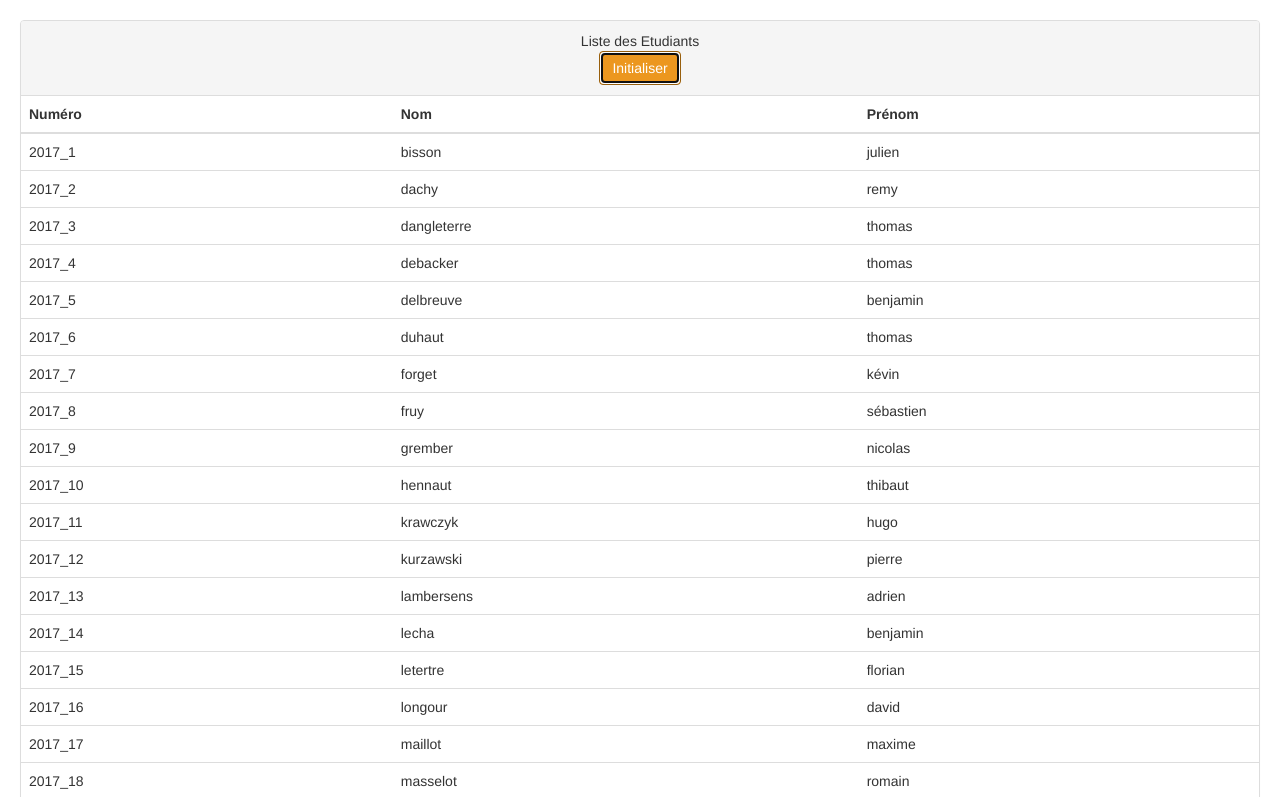
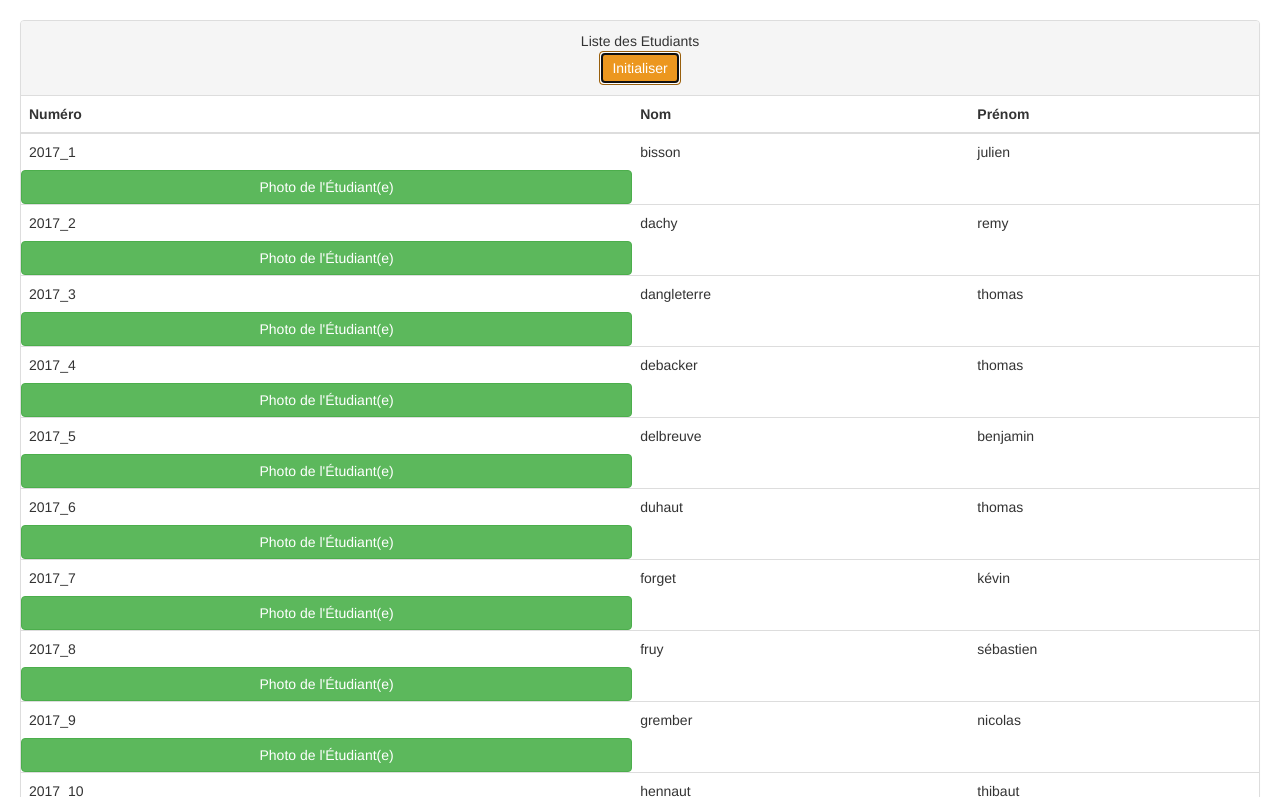
Before and after one commit to Flalal/Gestion-Etudiant, a plain HTML site: page Exemples/louis.thomas/index.html in a window 1280 px wide. Both pictures are taken after a click on the button "Initialiser". Shown: the top 797 px of the page. Drawn offline with nearby package versions, Linux system fonts and the light colour scheme.

Commit message:
modifié :         Exemples/louis.thomas/ajaxCC2.js 	nouveau fichier : Exemples/louis.thomas/avatar-big.png 	nouveau fichier : Exemples/louis.thomas/avatar.png 	nouveau fichier : Exemples/louis.thomas/images.jpg 	modifié :         Exemples/louis.thomas/index.html 	modifié :         Exemples/valentin.lemaitre/ajaxCC2.js

```diff
--- a/Exemples/louis.thomas/ajaxCC2.js
+++ b/Exemples/louis.thomas/ajaxCC2.js
@@ -12,16 +12,27 @@ function fetchJSONFile(path, callback) {
     httpRequest.send();
 }
 
+function afficheImage(){
+	/*var myImg = new Image();
+	myImg.src = 'images.jpg';
+	document.body.appendChild(myImg);*/
+
+	var nouvelleimage=document.createElement("IMG");
+	nouvelleimage.getAttribute("src");
+	document.getElementById('liste des étudiants').appendChild(nouvelleimage);
+	document.getElementById('liste des étudiants').lastChild.setAttribute('src','avatar-big.png');
+
+	//alert("coucou");
+}
 
 function execute() {
-
 	fetchJSONFile('listeIPI1.json', function(data){
-
 		//~ console.log(data);
-
 		// récupere les elements interressants
 		var liste = document.getElementById('liste des étudiants');
 		var modal = document.getElementById('listemodal');
+
+
 
 		// Vide les différentes DIV
 		while (liste.hasChildNodes()) {
@@ -30,9 +41,6 @@ function execute() {
 		while (modal.hasChildNodes()) {
 			modal.removeChild(modal.firstChild);
 		}
-
-
-
 		var index= 0;
 		for (x in data) {
 			//~ console.log(x);
@@ -40,6 +48,7 @@ function execute() {
 
 			//Ajoute chaque étudiant dans la table
 			liste.innerHTML+="<tr class='etudiant' data-toggle='modal' data-target='.bs-example-modal-lg" + index + "'><td>" + data[x].numero + "</td><td>" + data[x].nom + "</td><td>" + data[x].prenom + "</td></tr>";
+			//afficheImage();
 
 			// valeur html
 			var rowue41 = "";
@@ -49,9 +58,43 @@ function execute() {
 			var MoyUe41 = 0;
 			var MoyUe42 = 0;
 
+			// somme des moyennes de toute la promo
+			var somMoy41=0;
+			var somMoy42=0;
+
+			// moyenne pour la promo
+			var moyGen41=0;
+			var moyGen42=0;
+
 			// Somme des coefs par UE
 			var cpt1 = 0;
 			var cpt2 = 0;
+
+			// Somme des coefs par UE
+			var coef1 = 0;
+			var coef2 = 0;
+
+			// creer le bouton pour afficher la photo de l'etudiant x
+			var myImg = new Image();
+			myImg.src = 'images.jpg';
+
+			var butPhoto = document.createElement("button");
+
+			var value="voici la photo";
+
+			butPhoto.setAttribute("type","text");
+			butPhoto.setAttribute("data-toggle","popover");
+			butPhoto.setAttribute("title",data[x].nom);
+			butPhoto.setAttribute("data-content",value);
+			butPhoto.setAttribute("data-placement","right");
+			butPhoto.setAttribute("class","btn btn-success btn-block");
+
+			butPhoto.innerHTML = "Photo de l'Étudiant(e)";
+
+			liste.appendChild(butPhoto);
+
+			//butPhoto.addEventListener("click",afficheImage());
+			//initEventHandlers(butPhoto,'click',function(){afficheImage()});
 
 			// Parcourt l'ue1 de l'etudiant x
 			for (a in data[x].ue41) {
@@ -59,9 +102,17 @@ function execute() {
 				rowue41 += "<tr><td>" + data[x].ue41[a].intitule + "</td><td>" + data[x].ue41[a].coefficient + "</td><td>" + data[x].ue41[a].notes[0] + "</td></tr>";
 				MoyUe41 += data[x].ue41[a].notes[0] * data[x].ue41[a].coefficient; // somme des calculs (notes * coefs)
 				cpt1+= data[x].ue41[a].coefficient; // somme des coefs
+
+				coef1 += cpt1; // somme des coefs pour la promo
 			}
 			// calcul moy ue41
 			MoyUe41 = MoyUe41 / cpt1;
+
+			//somme des calculs pour la promo
+			somMoy41 += MoyUe41;
+
+			// calcul moy ue41 pour la promo
+			moyGen41 = somMoy41 ;
 
 			// Parcourt l'ue2 de l'etudiant x
 			for (a in data[x].ue42) {
@@ -69,16 +120,26 @@ function execute() {
 				rowue42 += "<tr><td>" + data[x].ue42[a].intitule + "</td><td>" + data[x].ue42[a].coefficient + "</td><td>" + data[x].ue42[a].notes[0] + "</td></tr>";
 				MoyUe42 += data[x].ue42[a].notes[0] * data[x].ue42[a].coefficient; // somme des calculs (notes * coefs)
 				cpt2+= data[x].ue42[a].coefficient; // somme des coefs
+
+
+				coef2 += cpt2; // somme des coefs pour la promo
 			}
 			// calcul moy ue42
 			MoyUe42 = MoyUe42 / cpt2;
+			//somme des calculs pour la promo
+			somMoy42 += MoyUe42;
+			// calcul moy ue42 pour la promo
+			moyGen42 += somMoy42 ;
+
+			// moyenne générale pour un etudiant x, de l'u41 et de l'u42
+			var moyGenEtu=0;
+			moyGenEtu=(((cpt1*MoyUe41)+(cpt2*MoyUe42))/(cpt2+cpt1));
+
+			// moyenne pour tout la promo au total, de l'u41 et de l'u42
+			var moyGenPromo=0;
+			moyGenPromo=(((coef1*moyGen41)+(moyGen42*coef2))/(coef1+coef2));
 
 			//~ console.log(MoyUe42);
-
-
-
-
-
 			modal.innerHTML+= "<div class='modal fade bs-example-modal-lg" + index + "' tabindex='-1' role='dialog' aria-labelledby='myLargeModalLabel'>"+
 			  "<div class='modal-dialog modal-lg' role='document'>" +
 				"<div class='modal-content'>" +
@@ -125,6 +186,7 @@ function execute() {
 						"<th>UE</th>" +
 						"<th>Coef</th>" +
 						"<th>Résultat</th>" +
+						"<th>Résultat Promo</th>"+
 					  "</tr>" +
 					"</thead>" +
 					"<tbody>" +
@@ -132,16 +194,19 @@ function execute() {
 						"<td>UE41</td>" +
 						"<td>" + cpt1 + "</td>" +
 						"<td>" + MoyUe41.toFixed(2) + "</td>" +
+						"<td>" + moyGen41.toFixed(2) + "</td>" +
 					"</tr>" +
 					"<tr>" +
 						"<td>UE42</td>" +
 						"<td>" + cpt2 + "</td>" +
 						"<td>" + MoyUe42.toFixed(2) + "</td>" +
+						"<td>" + moyGen42.toFixed(2) + "</td>" +
 					"</tr>" +
 					"<tr>" +
 						"<th>Genérale</th>" +
 						"<th>" + (cpt2+cpt1) + "</th>" +
-						"<th>" + (((cpt1*MoyUe41)+(cpt2*MoyUe42))/(cpt2+cpt1)).toFixed(2) + "</th>" +
+						"<th>" + moyGenEtu.toFixed(2) + "</th>" +
+						"<th>" + moyGenPromo.toFixed(2) + "</th>" +
 					"</tr>" +
 				   "</tbody>"+
 				  "</table>"+
--- a/Exemples/valentin.lemaitre/ajaxCC2.js
+++ b/Exemples/valentin.lemaitre/ajaxCC2.js
@@ -1,4 +1,4 @@
-'use strict';
+  'use strict';
 
 $(document).ready(function(){
 
@@ -27,7 +27,6 @@ function ajouterEtudiant (etudiant) {
     var nodeEtudiant = document.createElement("tr");
     var keys =  ["numero","nom","prenom"];
     for (var i in keys) {
-
         var element = document.createElement("td");
         var attribut = "etudiant."+keys[i];
         element.innerHTML = eval(attribut);
```
Also changed, not shown: Exemples/louis.thomas/index.html (+0 -6 lines), Exemples/louis.thomas/avatar-big.png (added), Exemples/louis.thomas/avatar.png (added), Exemples/louis.thomas/images.jpg (added).
